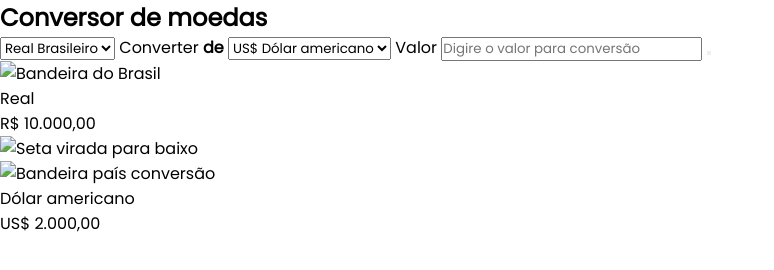
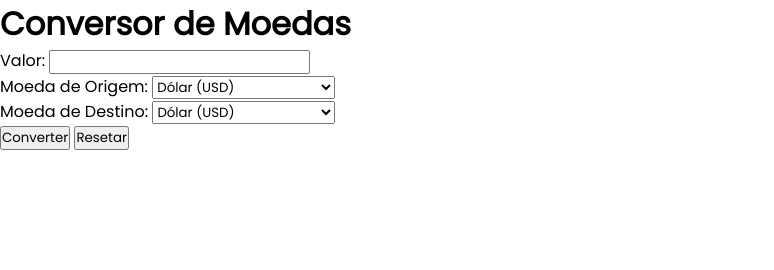
Before and after one commit to Fell1pe/conversor-moedas, a plain HTML site: page index.html in a window 1280 px wide. Shown: the whole page, without its empty margins (0-774 px from the left). Drawn offline with Linux system fonts and the light colour scheme.

Commit message:
adiciona html do projeto anterior

```diff
--- a/index.html
+++ b/index.html
@@ -1,70 +1,71 @@
 <!DOCTYPE html>
-<html>
+<html lang="pt-BR">
 <head>
-    <meta charset='utf-8'>
-    <meta http-equiv='X-UA-Compatible' content='IE=edge'>
-    <title>Conversor de moedas</title>
-    <meta name='Conversor_moedas' content='width=device-width, initial-scale=1'>
-    <link rel='stylesheet' type='text/css' media='screen' href='style.css'>
-
+    <!-- Definindo o conjunto de caracteres para UTF-8, para suportar acentuação e caracteres especiais -->
+    <meta charset="UTF-8">
+    <!-- Definindo a viewport para garantir que o layout seja exibido corretamente em dispositivos móveis -->
+    <meta name="viewport" content="width=device-width, initial-scale=1.0">
+    <!-- Título da página que será exibido na aba do navegador -->
+    <title>Conversão de Moedas</title>
+    <!-- Link para o arquivo de estilo CSS externo -->
+    <link rel="stylesheet" href="style.css">
 </head>
 <body>
-    <div id="ontainer">
-        <header id="cabecalho">
-            <h2>Conversor de moedas</h2>
-        </header>
+    <!-- Div principal que contém todo o conteúdo da página -->
+    <div class="container">
+        <!-- Título principal da página -->
+        <h1>Conversor de Moedas</h1>
 
-        <main>
-            <label for="">
-                <select name="1_moeda" id="topicos">
-                    <option>
-                        Real Brasileiro
-                    </option>
+        <!-- Formulário para a conversão de moedas -->
+        <form id="currency-form">
+            <!-- Grupo de entrada para o valor que o usuário deseja converter -->
+            <div class="input-group">
+                <label for="amount">Valor:</label>
+                <!-- Campo de entrada numérica para o valor -->
+                <input type="number" id="amount" required>
+            </div>
+
+            <!-- Grupo de entrada para a moeda de origem (moeda que será convertida) -->
+            <div class="input-group">
+                <label for="from-currency">Moeda de Origem:</label>
+                <!-- Menu dropdown com opções de diferentes moedas -->
+                <select id="from-currency">
+                    <option value="USD">Dólar (USD)</option>
+                    <option value="EUR">Euro (EUR)</option>
+                    <option value="BRL">Real (BRL)</option>
+                    <option value="GBP">Libra Esterlina (GBP)</option>
+                    <option value="JPY">Iene (JPY)</option>
+                    <option value="CAD">Dólar Canadense (CAD)</option>
+                    <option value="AUD">Dólar Australiano (AUD)</option>
                 </select>
-            </label>
+            </div>
 
-            <label for="">
-                Converter <b>de</b>
-                <select name="2_moeda" id="topicos">
-                    <option>
-                        US$ Dólar americano
-                      </option>
-                      <option>
-                        € Euro
-                      </option>
-                      <option>
-                        Ƀ BitCoin
-                      </option>
+            <!-- Grupo de entrada para a moeda de destino (moeda para a qual será feita a conversão) -->
+            <div class="input-group">
+                <label for="to-currency">Moeda de Destino:</label>
+                <!-- Menu dropdown com opções de diferentes moedas -->
+                <select id="to-currency">
+                    <option value="USD">Dólar (USD)</option>
+                    <option value="EUR">Euro (EUR)</option>
+                    <option value="BRL">Real (BRL)</option>
+                    <option value="GBP">Libra Esterlina (GBP)</option>
+                    <option value="JPY">Iene (JPY)</option>
+                    <option value="CAD">Dólar Canadense (CAD)</option>
+                    <option value="AUD">Dólar Australiano (AUD)</option>
                 </select>
-            </label>
+            </div>
 
-            <label for="">
-                Valor
-                <input id="input-real" type="number" placeholder="Digire o valor para conversão">
-            </label>
+            <!-- Botão para enviar o formulário e realizar a conversão -->
+            <button type="submit">Converter</button>
+            <!-- Botão para resetar os campos do formulário -->
+            <button type="button" id="reset">Resetar</button>
+        </form>
 
-            <button id="convert-button" type="button"></button>
-
-            <section>
-                <div class="currency-container">
-                  <img src="./assets/Real.svg" alt="Bandeira do Brasil">
-                  <p class="currency-name">Real</p>
-                  <p class="currency-value" id="real-value-text">R$ 10.000,00</p>
-                </div>
-
-                <img class="arrow-img" src="./assets/Arrow.png" alt="Seta virada para baixo">
-
-                <div class="currency-container">
-                  <img src="./assets/Dolar.svg" id="currency-img" alt="Bandeira país conversão">
-                  <p class="currency-name" id="currency-name">Dólar americano</p>
-                  <p class="currency-value" id="currency-value-text">US$ 2.000,00</p>
-                </div>
-              </section>
-        </main>
+        <!-- Div que exibirá o resultado da conversão -->
+        <div id="result" class="result"></div>
     </div>
 
-
-
-    <script src='script.js'></script>
+    <!-- Link para o arquivo de script JavaScript externo -->
+    <script src="script.js"></script>
 </body>
 </html>
```
